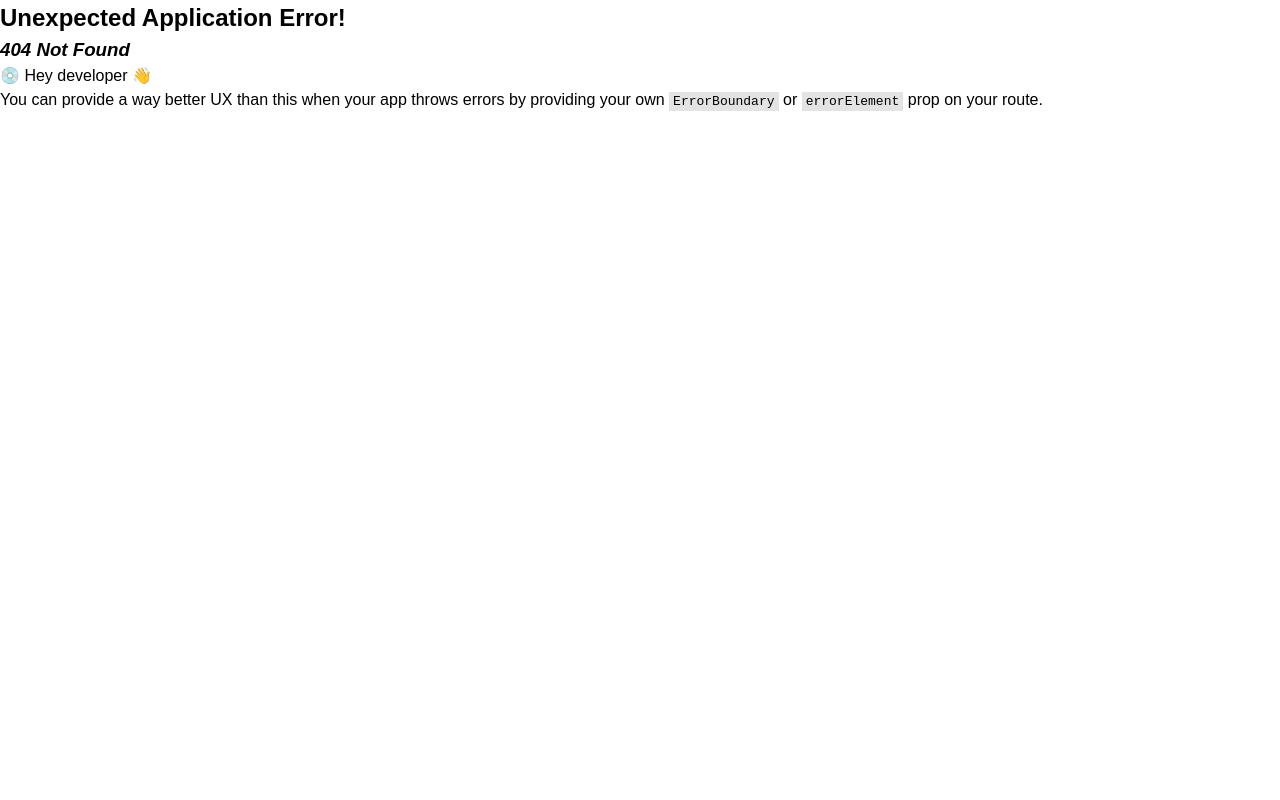
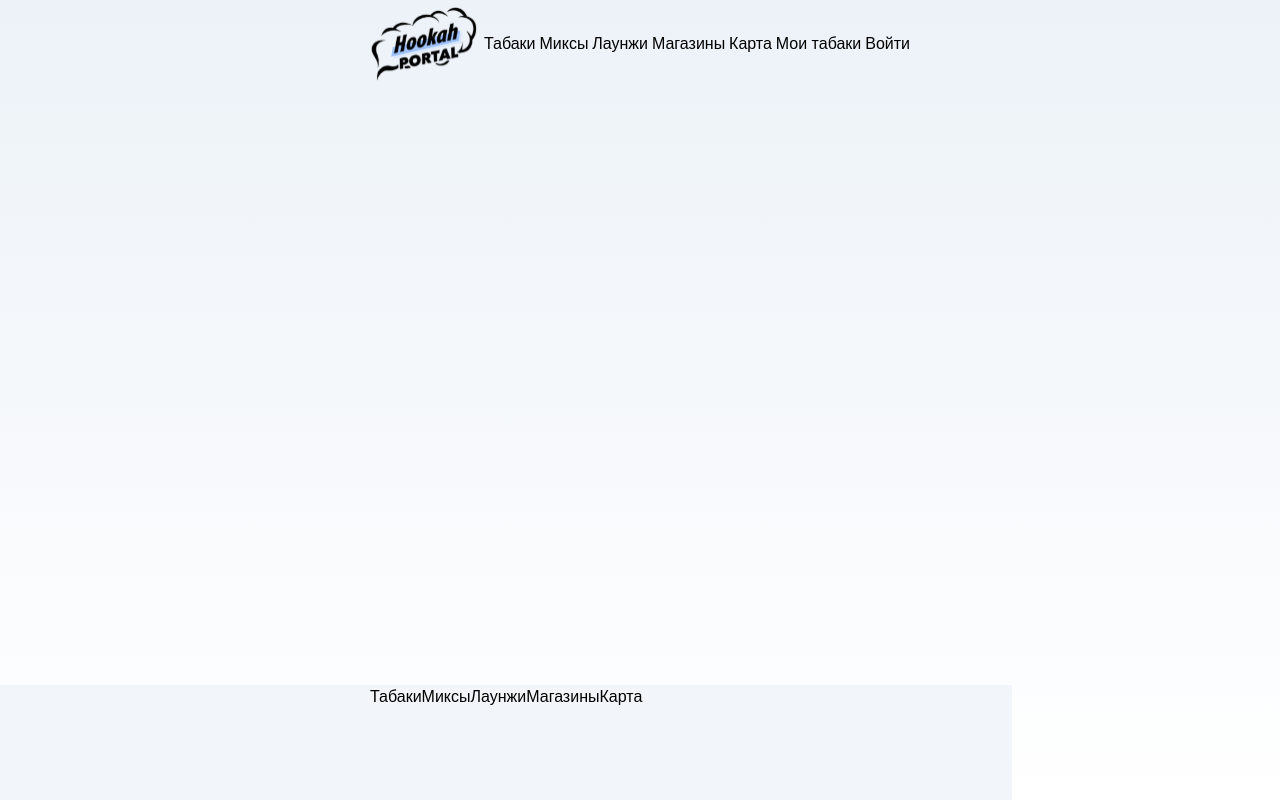
Before and after one commit to darya0623/FinalKa, a React (Create React App) app: page /mixer in a window 1280 px wide. Before the commit this address had no page. Built offline with nearby package versions, Linux system fonts and the light colour scheme.

Commit message:
#fix replaced header and footer

```diff
--- a/src/App.js
+++ b/src/App.js
@@ -4,17 +4,52 @@ import Home from "./pages/home.js"
 import Lounges from "./pages/lounges.js"
 import Mixer from "./pages/mixer.js"
 import LoungeInfo from "./pages/loungeInfo.js"
-import Footer from "./layout/footer.js"
-import Header from "./layout/header.js";
 import ".././src/App.scss"
+import logo from './../src/img/logo.svg'
 
 
 const App = () => {
 
   return (
   <Fragment>
-    <Header/>
-      <Home/>
+    <header className="header">
+            <div className="container">
+                <nav className="header-nav">
+                    <a href="/home"><img className="nav-logo" src={logo} alt="error" /></a>
+                    <a href="/tabaks" className="nav-item">Табаки</a>
+                    <a href="/mixes" className="nav-item">Миксы</a>
+                    <a href="/lounges" className="nav-item">Лаунжи</a>
+                    <a href="/home" className="nav-item">Магазины</a>
+                    <a href="/home" className="nav-item">Карта</a>
+                    <a href="/home" className="nav-item">Мои табаки</a>
+                    <a href="/login" className="nav-item">Войти</a>
+                </nav>
+            </div>
+        </header>
+
+        <main>
+        </main>
+    {/* <Routes>
+          <Route path="/home" index element={<Home />} />
+
+          <Route path="/lounges" element={<Lounges />} />
+
+          <Route path="/lounge-info" element={<LoungeInfo />} />
+
+          <Route path="/mixer" element={<Mixer />} />
+        </Routes> */}
+
+<footer className='footer'>
+  <div className="container">
+      <nav className="footer-nav">
+        <a href="" className="nav-item">Табаки</a>
+        <a href="" className="nav-item">Миксы</a>
+        <a href="" className="nav-item">Лаунжи</a>
+        <a href="" className="nav-item">Магазины</a>
+        <a href="" className="nav-item">Карта</a>
+      </nav>
+  </div>
+    </footer>
   </Fragment>
 
   );
--- a/src/App.scss
+++ b/src/App.scss
@@ -1,4 +1,35 @@
+@import "./../src/fonts.scss";
 
 .container{
     margin: 0 370px;
 }
+
+header{
+    height: 100vh ;
+    background: linear-gradient( #ecf2f8, white)
+}
+
+.header-nav {
+    display: flex;
+    justify-content: center;
+    justify-content: space-between;
+    align-items: center;
+}
+
+.nav-logo {
+    width: 110px;
+}
+
+.nav-item:hover{
+    color: #A1C4FD;
+    text-decoration: underline;
+}
+
+
+
+.footer {
+    background-color: #F2F6FA;
+    height: 115px;
+    position: absolute;
+    bottom: 0;
+}
--- a/src/index.js
+++ b/src/index.js
@@ -18,58 +18,59 @@ import SignUp from "./pages/signup.js"
 import ".././src/index.scss"
 
 
-const router = createBrowserRouter([
-  {
-    path: "/",
-    element: <App />,
-    children: [
-      {
-        path: "/home",
-        element: <Home />
-      },
-      {
-        path: "/tabaks",
-        element: <Tabaks />
-      },
-      {
-        path: "/tabakinfo",
-        element: <TabakInfo />
-      },
-      {
-        path: "/lounges",
-        element: <Lounges />
-      },
-      {
-        path: "/loungeinfo",
-        element: <LoungeInfo />
-      },
-      {
-        path: "/mixes",
-        element: <Mixes />
-      },
-      {
-        path: "/mixinfo",
-        element: <MixInfo />
-      },
-      {
-        path: "/mixes",
-        element: <Mixer />
-      },
-      {
-        path: "/login",
-        element: <LogIn />
-      },
-      {
-        path: "/signup",
-        element: <SignUp />
-      }
-    ]
-  }
-])
+// const router = createBrowserRouter([
+//   {
+//     path: "/",
+//     element: <App />,
+//     children: [
+//       {
+//         path: "/home",
+//         element: <Home />
+//       },
+//       {
+//         path: "/tabaks",
+//         element: <Tabaks />
+//       },
+//       {
+//         path: "/tabakinfo",
+//         element: <TabakInfo />
+//       },
+//       {
+//         path: "/lounges",
+//         element: <Lounges />
+//       },
+//       {
+//         path: "/loungeinfo",
+//         element: <LoungeInfo />
+//       },
+//       {
+//         path: "/mixes",
+//         element: <Mixes />
+//       },
+//       {
+//         path: "/mixinfo",
+//         element: <MixInfo />
+//       },
+//       {
+//         path: "/mixes",
+//         element: <Mixer />
+//       },
+//       {
+//         path: "/login",
+//         element: <LogIn />
+//       },
+//       {
+//         path: "/signup",
+//         element: <SignUp />
+//       }
+//     ]
+//   }
+// ])
 
 const root = ReactDOM.createRoot(document.getElementById('root'));
 root.render(
   <React.StrictMode>
-    <RouterProvider router={router} />
+    <App/>
+    {/* <RouterProvider router={router} /> */}
   </React.StrictMode>
 );
--- a/src/layout/Layout.scss
+++ /dev/null
@@ -1,23 +0,0 @@
-@import "./../fonts.scss";
-
-header{
-    height: 100vh ;
-    background: linear-gradient( #ecf2f8, white)
-}
-
-
-.nav-logo {
-    width: 110px;
-}
-
-.header-nav {
-    display: flex;
-    justify-content: center;
-    justify-content: space-between;
-    align-items: center;
-}
-
-.nav-item:hover{
-    color: #A1C4FD;
-    text-decoration: underline;
-}
--- a/src/layout/footer.js
+++ /dev/null
@@ -1,18 +0,0 @@
-import React from 'react'
-import FooterStyle from "./../layout/Layout.scss"
-
-const footer = () => {
-  return (
-    <footer className='footer'>
-      <nav className="footer-nav">
-        <a href="" className="nav-item">Табаки</a>
-        <a href="" className="nav-item">Миксы</a>
-        <a href="" className="nav-item">Лаунжи</a>
-        <a href="" className="nav-item">Магазины</a>
-        <a href="" className="nav-item">Карта</a>
-      </nav>
-    </footer>
-  )
-}
-
-export default footer
--- a/src/layout/header.js
+++ /dev/null
@@ -1,27 +0,0 @@
-import React from 'react'
-import logo from './../img/logo.svg'
-import HeaderStyle from "./../layout/Layout.scss"
-// import Home from "./pages/home.js"
-// import Lounges from "./pages/lounges.js"
-// import Mixer from "./pages/mixer.js"
-// import LoungeInfo from "./pages/loungeInfo.js"
-
-
-export default function Header() {
-    return (
-        <header className="header">
-            <div className="container">
-                <nav className="header-nav">
-                    <a href="/home"><img className="nav-logo" src={logo} alt="error" /></a>
-                    <a href="/tabaks" className="nav-item">Табаки</a>
-                    <a href="/mixes" className="nav-item">Миксы</a>
-                    <a href="/lounges" className="nav-item">Лаунжи</a>
-                    <a href="/home" className="nav-item">Магазины</a>
-                    <a href="/home" className="nav-item">Карта</a>
-                    <a href="/home" className="nav-item">Мои табаки</a>
-                    <a href="/login" className="nav-item">Войти</a>
-                </nav>
-            </div>
-        </header>
-    )
-}
--- a/src/pages/mixes.js
+++ b/src/pages/mixes.js
@@ -0,0 +1,5 @@
+import React from "react";
+
+export default function Mixes() {
+    <div>fjksfkjds</div>
+}
```
